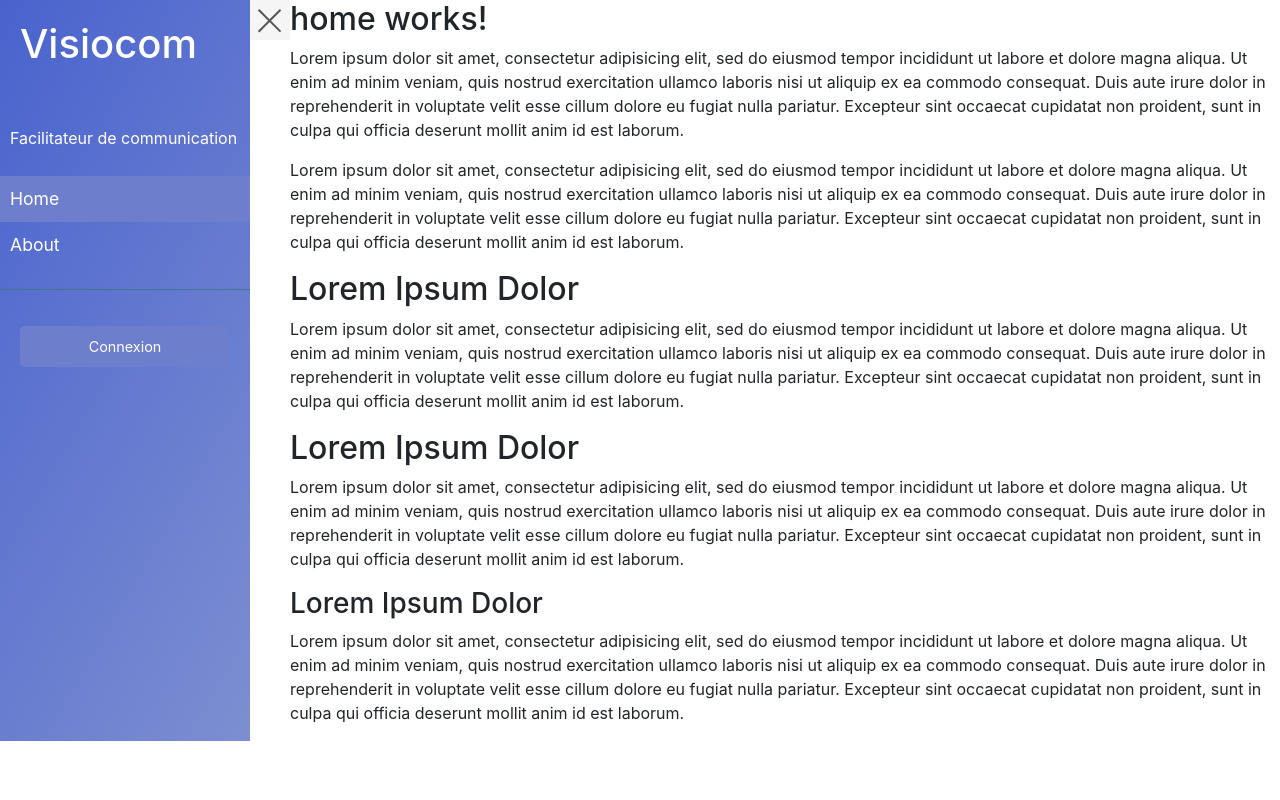
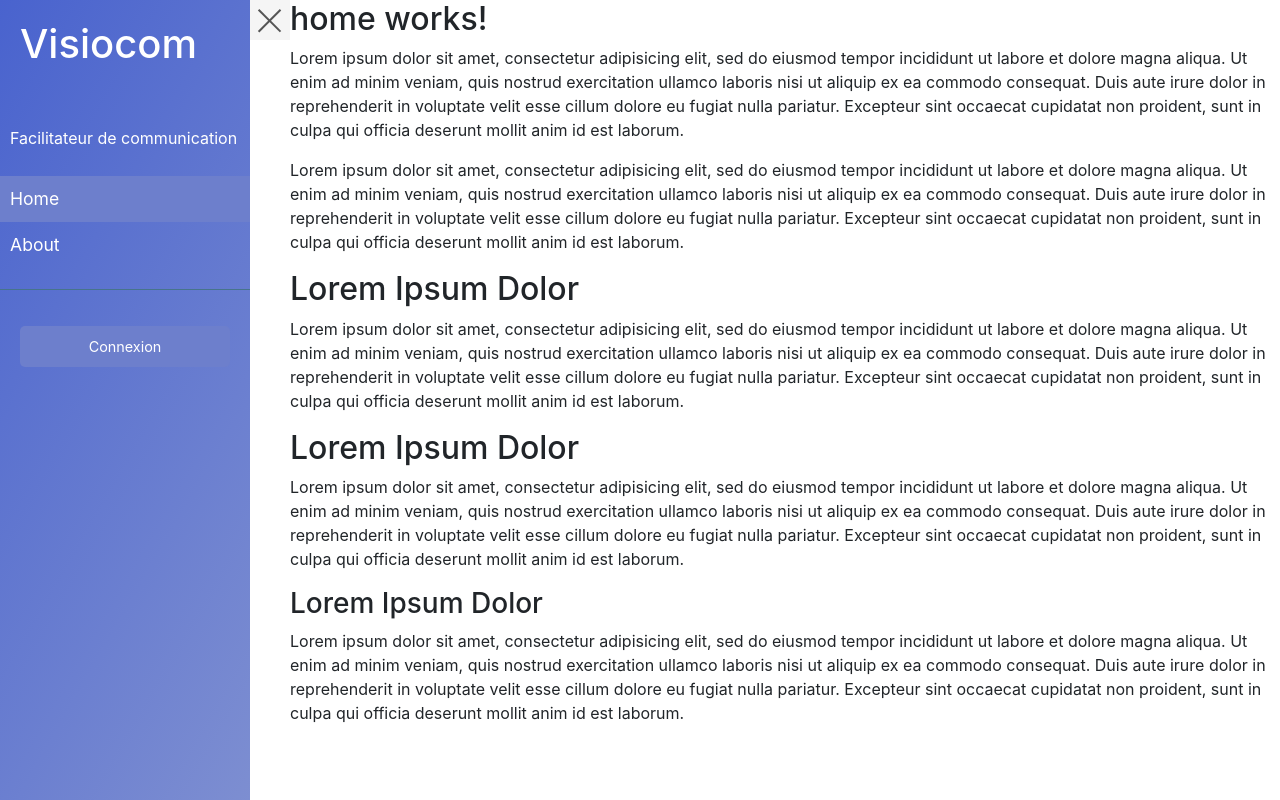
Before and after one commit to Bruants/Visiocom, an Angular app in the folder front/: page /home in a window 1280 px wide. Built offline with nearby package versions, Linux system fonts and the light colour scheme.

Commit message:
hauteur à 100% du viewport

```diff
--- a/front/src/app/app.component.scss
+++ b/front/src/app/app.component.scss
@@ -1,8 +1,11 @@
 @import "https://fonts.googleapis.com/css?family=Poppins:300,400,500,600,700";
+
+/* marche pas, mais voir si on le met dans styles.scss
 body {
     font-family: 'Poppins', sans-serif;
     background: #fafafa;
 }
+*/
 
 p {
     font-family: 'Poppins', sans-serif;
@@ -16,8 +19,5 @@ p {
     display: flex;
     align-items: stretch;
     perspective: 1500px;
+    height: 100vh;
 }
-
-app-navigation {
-    min-height: 100%;
-}
```
